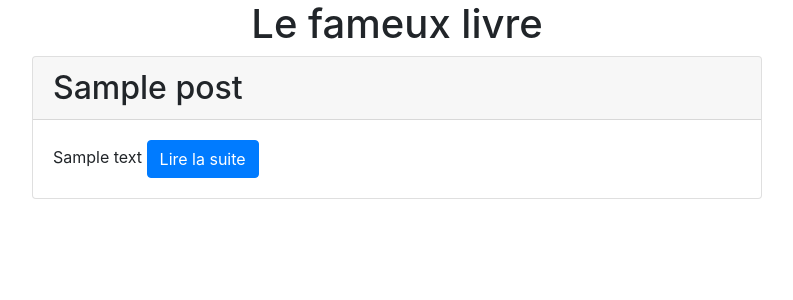
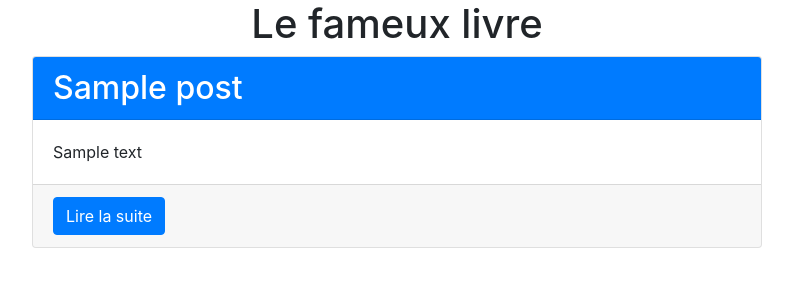
Before and after one commit to 0barty0/projet_4, a PHP site: page /index.php?action=listPosts in a window 1280 px wide. Shown: the part 56-356 px from the top of the page, without its empty margins (243-1036 px from the left). Run offline with PHP 8.4, Linux system fonts and the light colour scheme; tables that the repository leaves empty or names only in its code hold one stand-in row (values such as "Sample post"); some libraries are stand-ins or nearby versions.

Commit message:
strip_tags post content for creating the except

```diff
--- a/view/frontend/listPosts.php
+++ b/view/frontend/listPosts.php
@@ -16,17 +16,19 @@ if (count($posts) === 0) {
       <h1>Le fameux livre</h1>
       <?php
       foreach ($posts as $post) {
-          $content = $post->content();
+          $content = strip_tags($post->content());
           if (preg_match('/^.{1,250}\b/su', $content, $match)) {
               $except = $match[0];
           } ?>
       <div class="row">
         <div class="col-md-8 offset-md-2">
           <div class="card">
-              <h2 class="card-header"><?= $post->title() ?></h2>
+              <h2 class="card-header text-white bg-primary"><?= $post->title() ?></h2>
             <div class="card-body">
               <?= $except ?>
-                <a href="?action=post&amp;id=<?= $post->id() ?>" class="btn btn-primary">Lire la suite</a>
+            </div>
+            <div class="card-footer">
+              <a href="?action=post&amp;id=<?= $post->id() ?>" class="btn btn-primary">Lire la suite</a>
             </div>
           </div>
         </div>
```
Also changed, not shown: view/backend/listPosts.php (+5 -3 lines).
